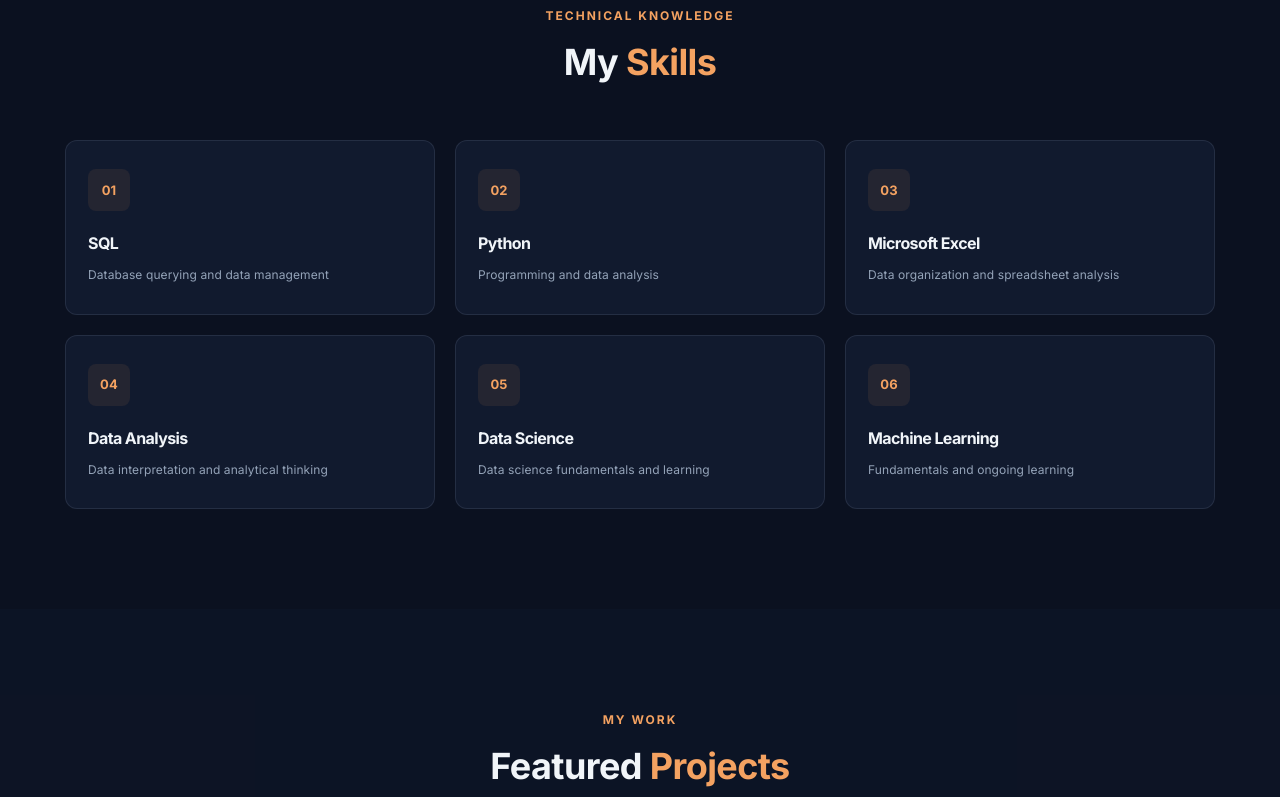
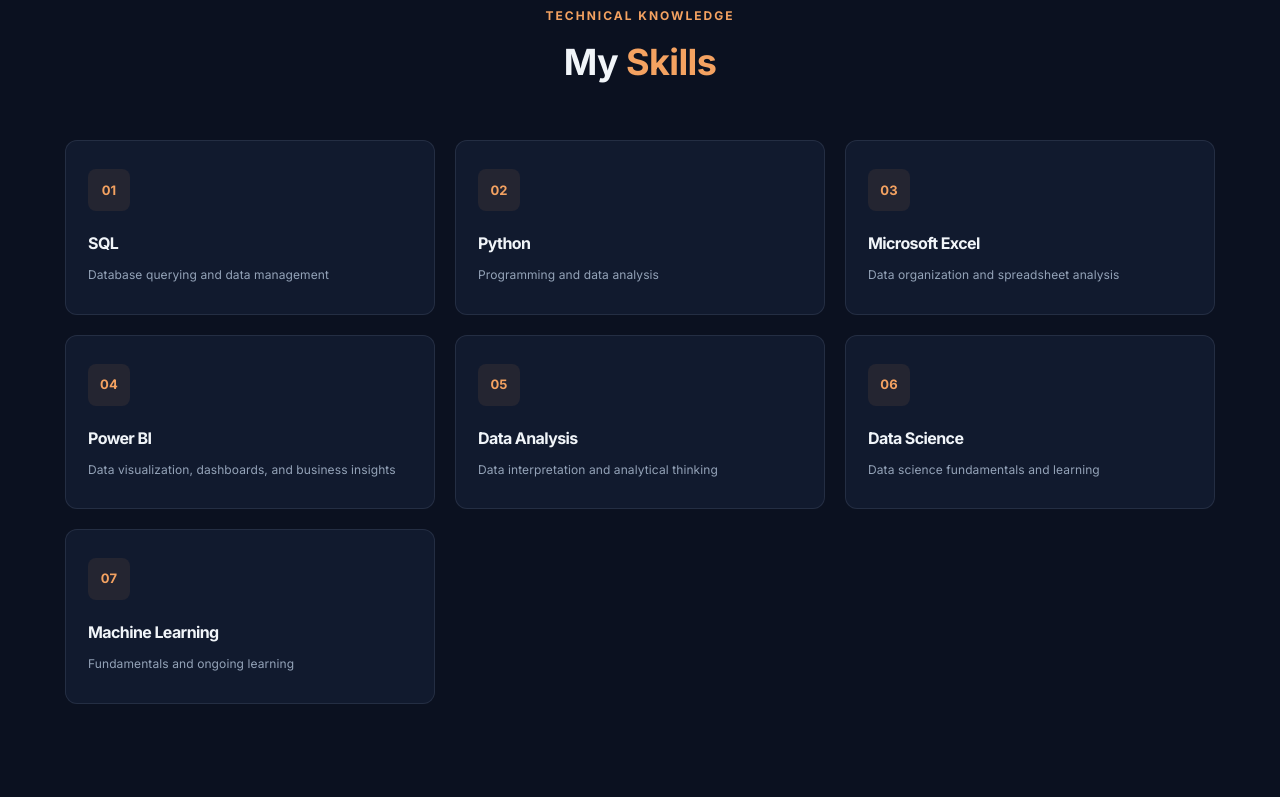
Before and after one commit to VivekKadam-Insights/Vivek-Portfolio, a plain HTML site: page index.html in a window 1280 px wide. Shown: the part 2354-3151 px from the top of the page. Drawn offline with Linux system fonts and the light colour scheme.

Commit message:
Add Power BI to skills section
Added Power BI skill to the skills section and updated the about section to include Power BI in the technical skills.

```diff
--- a/index.html
+++ b/index.html
@@ -143,7 +143,7 @@
                     into meaningful insights that support
                     informed decision-making. My technical
                     skills include SQL, Python, Microsoft Excel,
-                    and data analysis.
+                    Power BI, and data analysis.
                 </p>
 
                 <p>
@@ -311,9 +311,22 @@
 
                 </div>
 
+                <!-- NEW POWER BI SKILL -->
                 <div class="skill-card">
 
                     <div class="skill-icon">04</div>
+
+                    <h3>Power BI</h3>
+
+                    <p>
+                        Data visualization, dashboards, and business insights
+                    </p>
+
+                </div>
+
+                <div class="skill-card">
+
+                    <div class="skill-icon">05</div>
 
                     <h3>Data Analysis</h3>
 
@@ -325,7 +338,7 @@
 
                 <div class="skill-card">
 
-                    <div class="skill-icon">05</div>
+                    <div class="skill-icon">06</div>
 
                     <h3>Data Science</h3>
 
@@ -337,7 +350,7 @@
 
                 <div class="skill-card">
 
-                    <div class="skill-icon">06</div>
+                    <div class="skill-icon">07</div>
 
                     <h3>Machine Learning</h3>
 
```
